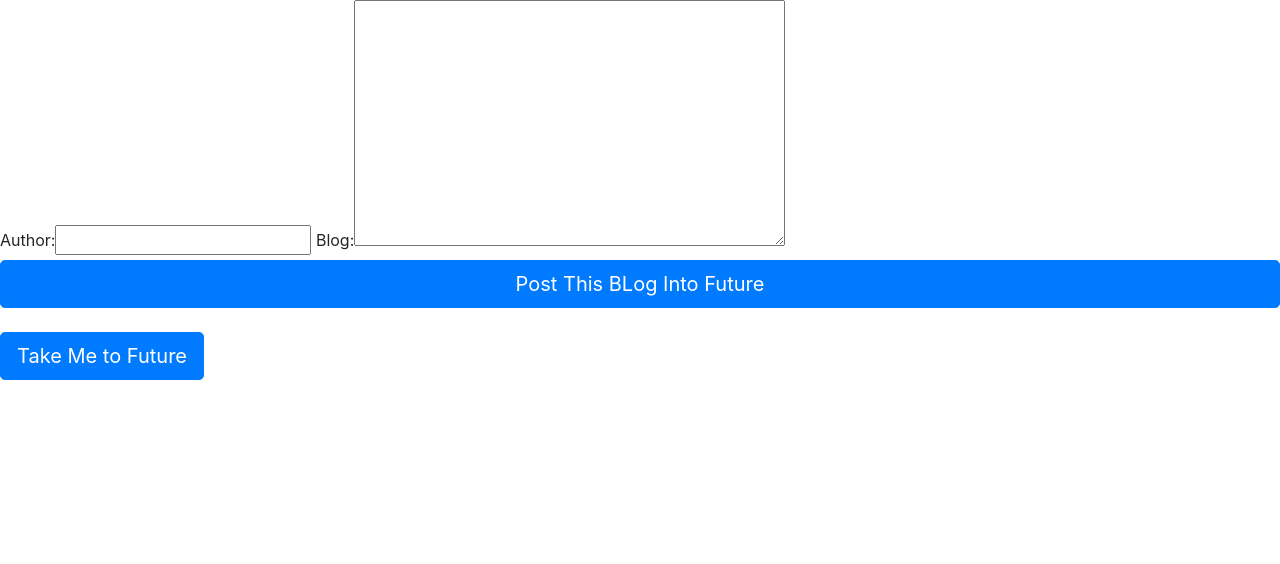
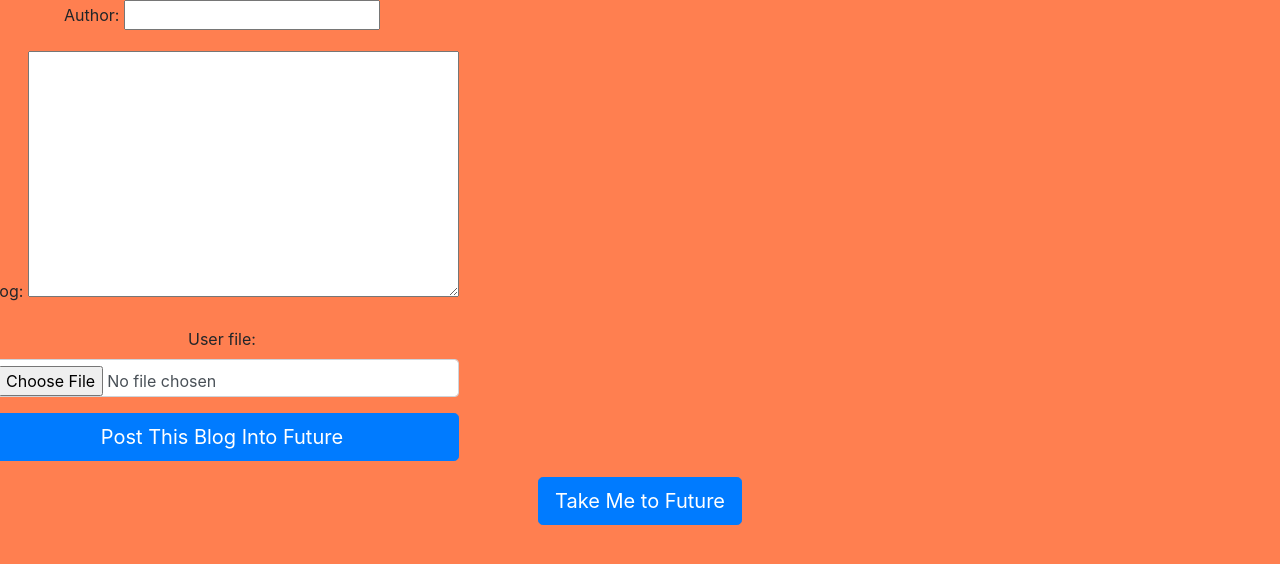
Before and after one commit to sakar123/Blog-Page, a Django app: template djangoassignment/blog_page/templates/form_post_blog.html in a window 1280 px wide. Shown: the top 564 px of the page. Run offline with Django 3.2, Linux system fonts and the light colour scheme; the template is opened without the code that fills it: values that come from a table or form of the project are taken from there, others are empty; some libraries are stand-ins or nearby versions.

Commit message:
Uploading Media

```diff
--- a/djangoassignment/blog_page/forms.py
+++ b/djangoassignment/blog_page/forms.py
@@ -1,7 +1,12 @@
 from django import forms
 from .models import Blogs
 
+
 class Myform(forms.ModelForm):
+    author = forms.CharField(widget=forms.TextInput(attrs={'class': "form-control", 'placeholder': 'Full Name'})),
+    blog = forms.CharField(widget=forms.Textarea(attrs={'class': "form-control"})),
+    user_file = forms.FileField(widget=forms.FileInput(attrs={'class': "form-control"}))
+
     class Meta:
         model = Blogs
-        fields = ['author', 'blog']
+        fields = ('author', 'blog', 'user_file')
--- a/djangoassignment/blog_page/models.py
+++ b/djangoassignment/blog_page/models.py
@@ -7,6 +7,7 @@ class Blogs(models.Model):
     updated_at = models.DateTimeField('Blog Updated At:', null=True, blank=True, auto_now=True)
     blog = models.TextField(max_length=15000)
     author = models.CharField(max_length=100)
+    user_file = models.ImageField(upload_to='media', blank=True)
 
     def __str__(self):
         to_return = self.author + "'s Blog Post"
--- a/djangoassignment/blog_page/static/form_blog_styling.css
+++ /dev/null
@@ -1,4 +0,0 @@
-body{
-background-color: coral;
-
-}
--- a/djangoassignment/blog_page/static/form_post_blog.css
+++ b/djangoassignment/blog_page/static/form_post_blog.css
@@ -0,0 +1,8 @@
+body{
+background-color: coral;
+text-align: center;
+}
+
+.form-group row
+display: inline-block;
+}
--- a/djangoassignment/blog_page/templates/form_post_blog.html
+++ b/djangoassignment/blog_page/templates/form_post_blog.html
@@ -1,24 +1,24 @@
 <!DOCTYPE html>
+{% load static %}
 <html lang="en">
 <head>
     <meta charset="UTF-8">
     <meta name="viewport" content="width=device-width, initial-scale=1, shrink-to-fit=no">
-
     <link rel="stylesheet" href="https://stackpath.bootstrapcdn.com/bootstrap/4.5.0/css/bootstrap.min.css" integrity="sha384-9aIt2nRpC12Uk9gS9baDl411NQApFmC26EwAOH8WgZl5MYYxFfc+NcPb1dKGj7Sk" crossorigin="anonymous">
-    <title>Blog Saved</title>
+    <link rel="stylesheet" href="{% static 'form_post_blog.css' %}">
+    <title>Post Blogs</title>
 </head>
 <body>
-<form method="post" action="/blog/home/">
-    {{ form }}
-    {% csrf_token %}
-    <input type="submit" class="btn btn-primary btn-lg btn-block" value="Post This BLog Into Future" />
+<div class="form-group row">
+<form method="post" action="/blog/home/" enctype="multipart/form-data">
+     {% csrf_token %}
+    {{ form.as_p }}
+    <input type="submit" class="btn btn-primary btn-lg btn-block" value="Post This Blog Into Future" />
 </form>
 <br>
-
+</div>
 <form method="get" action="/blog/home">
     <input type="submit" class="btn btn-primary btn-lg" value="Take Me to Future" />
 </form>
-
 </body>
 </html>
-</html>
--- a/djangoassignment/blog_page/templates/submitted.html
+++ b/djangoassignment/blog_page/templates/submitted.html
@@ -5,7 +5,7 @@
     <meta name="viewport" content="width=device-width, initial-scale=1, shrink-to-fit=no">
 
     <link rel="stylesheet" href="https://stackpath.bootstrapcdn.com/bootstrap/4.5.0/css/bootstrap.min.css" integrity="sha384-9aIt2nRpC12Uk9gS9baDl411NQApFmC26EwAOH8WgZl5MYYxFfc+NcPb1dKGj7Sk" crossorigin="anonymous">
-    <title>Post Blogs</title>
+    <title>Blog Posted</title>
 </head>
 <body>
 Your Futuristic Blog is Submitted!!
--- a/djangoassignment/djangoassignment/settings.py
+++ b/djangoassignment/djangoassignment/settings.py
@@ -127,3 +127,6 @@ STATICFILES_DIR = (
     os.path.join(BASE_DIR, 'static')
 )
 STATIC_ROOT = os.path.join(BASE_DIR, 'assets')
+
+MEDIA_URL = '/media/'
+MEDIA_ROOT = os.path.join(BASE_DIR, 'media')
--- a/djangoassignment/djangoassignment/urls.py
+++ b/djangoassignment/djangoassignment/urls.py
@@ -17,10 +17,14 @@ Including another URLconf
 """
 from django.contrib import admin
 from django.urls import path
-
+from django.conf import settings
+# from django.conf.urls.static import static
+from django.contrib.staticfiles.urls import static
+from django.contrib.staticfiles.urls import staticfiles_urlpatterns
 urlpatterns = [
     path('admin/', admin.site.urls),
     path('land/', include('templating.urls')),
     path('blog/', include('blog_page.urls')),
 
 ]
+urlpatterns += static(settings.MEDIA_URL, document_root=settings.MEDIA_ROOT)
```
Also changed, not shown: djangoassignment/blog_page/templates/form_blog.html (+8 -2 lines), djangoassignment/blog_page/views.py (+9 -2 lines), djangoassignment/blog_page/migrations/0003_blogs_user_file.py (added), djangoassignment/blog_page/migrations/0004_remove_blogs_user_file.py (added), djangoassignment/blog_page/migrations/0005_blogs_user_file.py (added), djangoassignment/db.sqlite3.
